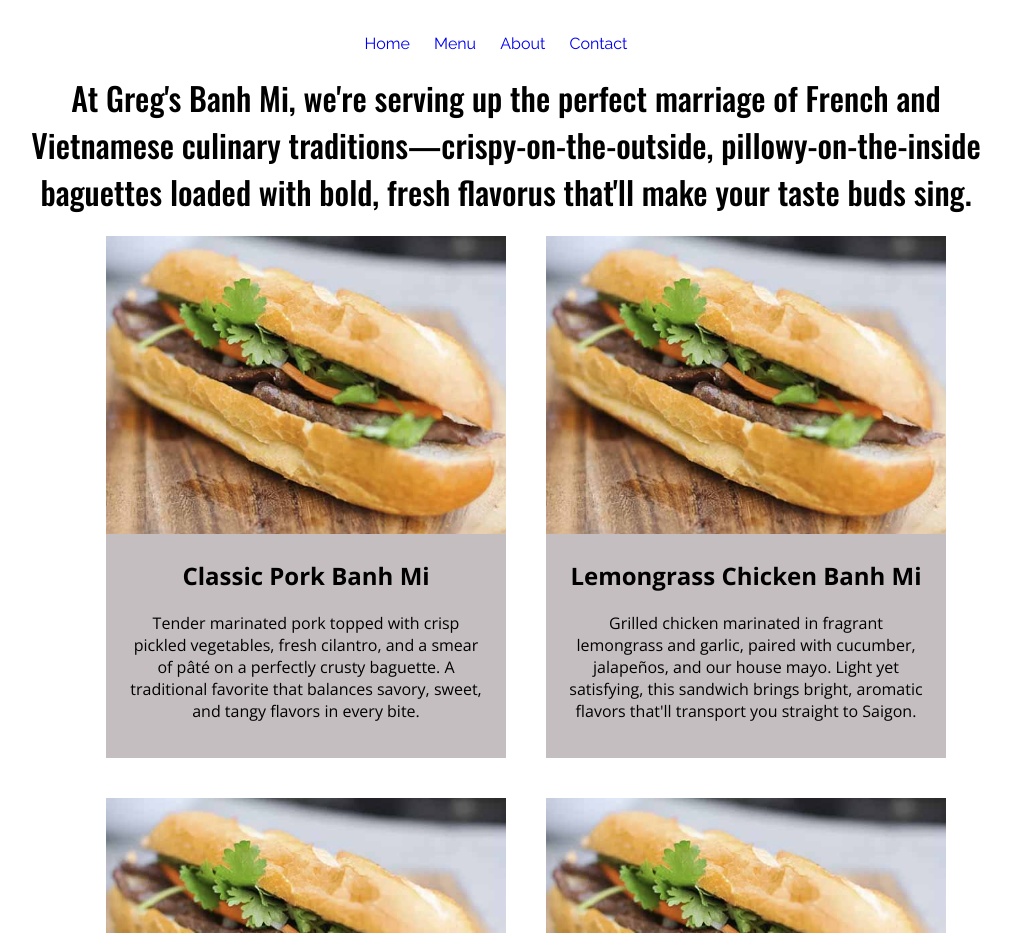
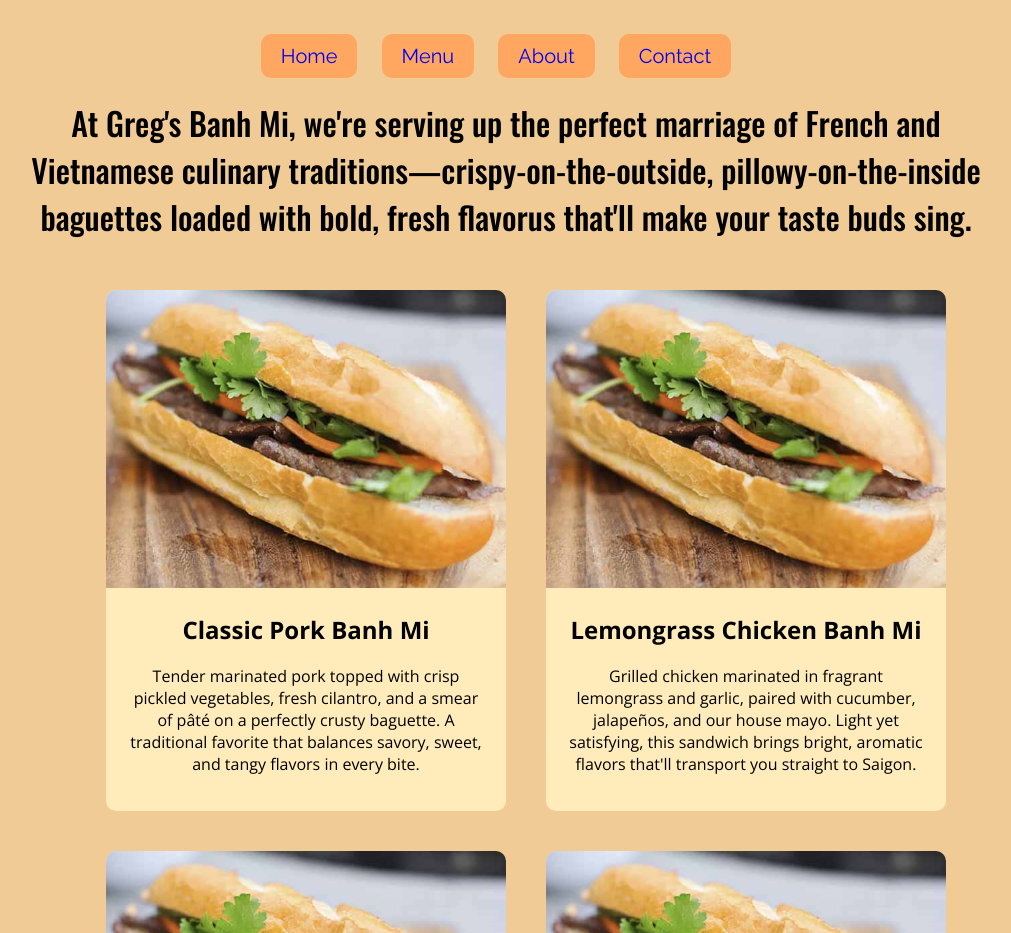
Before and after one commit to BZ-coder/excercise6, a plain HTML site: page index.html in a window 1280 px wide. Shown: the part 188-1121 px from the top of the page, without its empty margins (134-1145 px from the left). Drawn offline with nearby package versions, Linux system fonts and the light colour scheme.

Commit message:
customizations

```diff
--- a/index.html
+++ b/index.html
@@ -8,6 +8,7 @@
     <link href="https://fonts.googleapis.com/css2?family=Open+Sans:ital,wght@0,300..800;1,300..800&family=Oswald:wght@200..700&family=Raleway:ital,wght@0,100..900;1,100..900&display=swap" rel="stylesheet">
     <style>
       body {
+        background-color: #f0cb95;
         font-family: "Open Sans", sans-serif;
         font-optical-sizing: auto;
         font-weight: 400;
@@ -24,11 +25,11 @@
         font-optical-sizing: auto;
         font-weight: 500;
         font-style: normal;
+        margin-bottom: 50px;
       }
 
       #site-title {
         font-size: 80px;
-        margin-bottom: 50px;
       }
 
       nav {
@@ -45,6 +46,10 @@
       }
 
       nav li {
+        font-size: 20px;
+        background-color: rgb(255, 167, 96);
+        border-radius: 10px;
+        padding: 10px 20px;
         display: inline-block;
         margin-right: 20px;
       }
@@ -60,11 +65,11 @@
 
       img {
         width: 400px;
+        border-radius: 10px 10px 0px 0px;
       }
 
       p {
-        padding: 20px;
-        padding-top: 0px;
+        padding: 0 20px 20px 20px;
         width: 90%;
       }
 
@@ -78,8 +83,9 @@
         }
 
         .grid-item {
-            background-color: rgb(197, 190, 193);
+            background-color: rgb(255, 236, 186);
             min-height: 450px;
+            border-radius: 10px;
         }
 
       footer {
@@ -88,7 +94,7 @@
         min-height: 60px;
         width: 500px;
         padding: 30px;
-        background-color: rgb(197, 190, 193);
+        background-color: rgb(255, 236, 186);
       }
     </style>
   </head>
```
